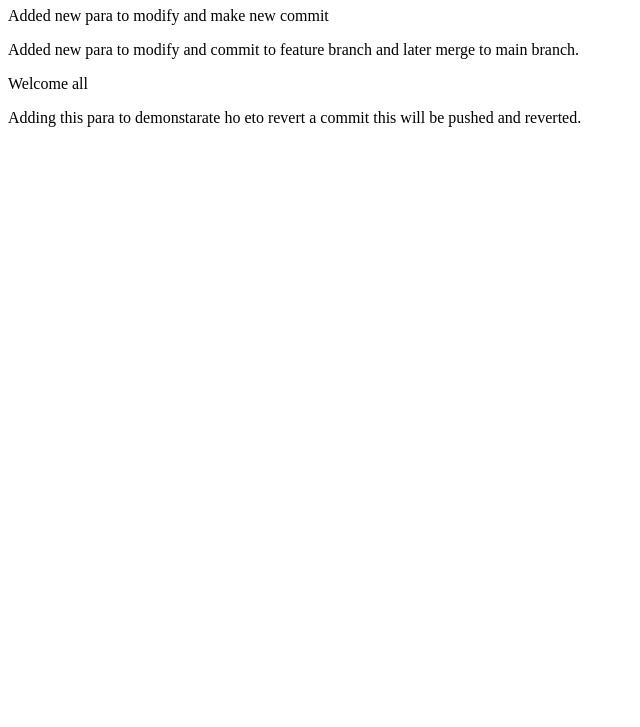
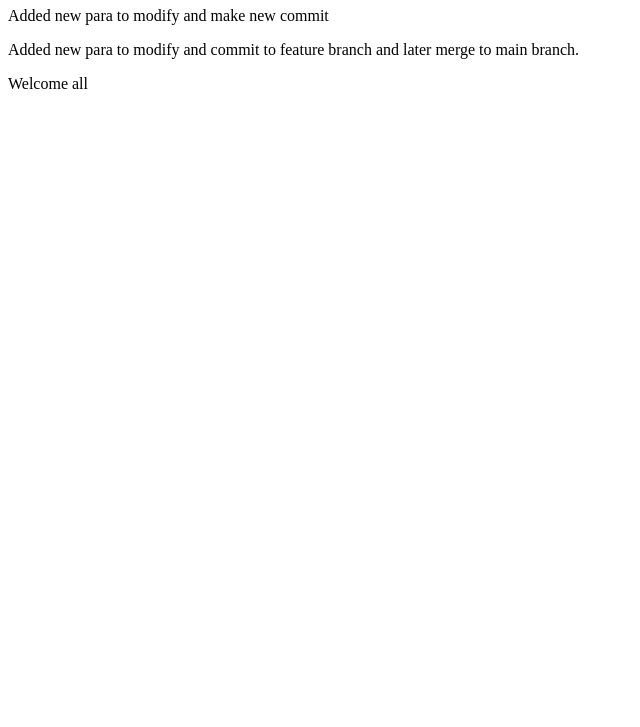
Before and after one commit to yashpatel-999/GitWorkflow, a plain HTML site: page index.html in a window 1280 px wide. Shown: the part 73-800 px from the top of the page, without its empty margins (0-640 px from the left). Drawn offline with Linux system fonts and the light colour scheme.

Commit message:
Revert "feat: added new para to index.html to revert"
This reverts commit 8ce2c2eae307173f7194907c748104b41bf673d8.

```diff
--- a/index.html
+++ b/index.html
@@ -8,6 +8,5 @@
     <p>Added new para to modify and make new commit</p>
     <p>Added new para to modify and commit to feature branch and later merge to main branch.</p>
     <p>Welcome all</p>
-    <p>Adding this para to demonstarate ho eto revert a commit this will be pushed and reverted.</p>
 </body>
 </html>
```
